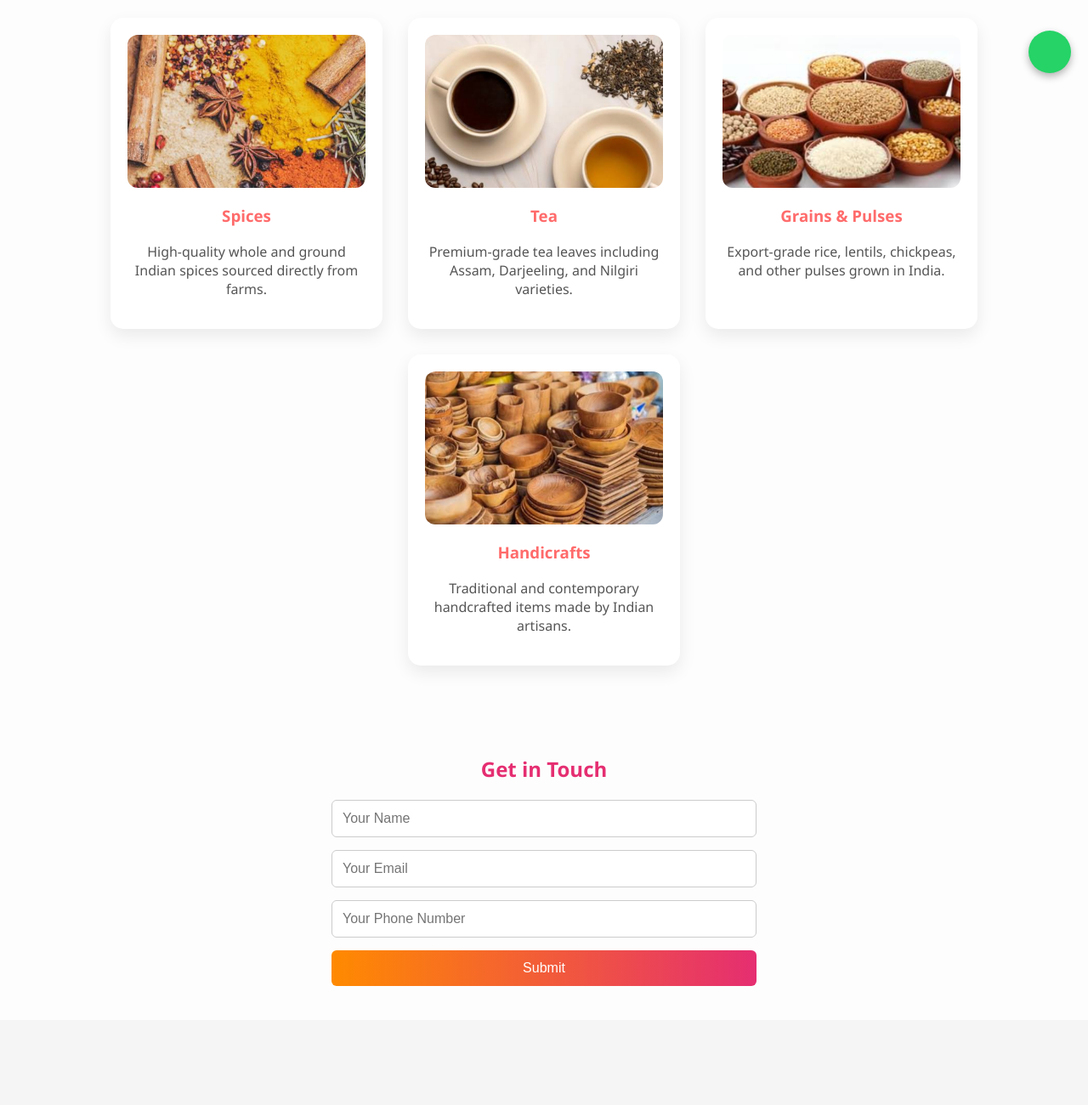
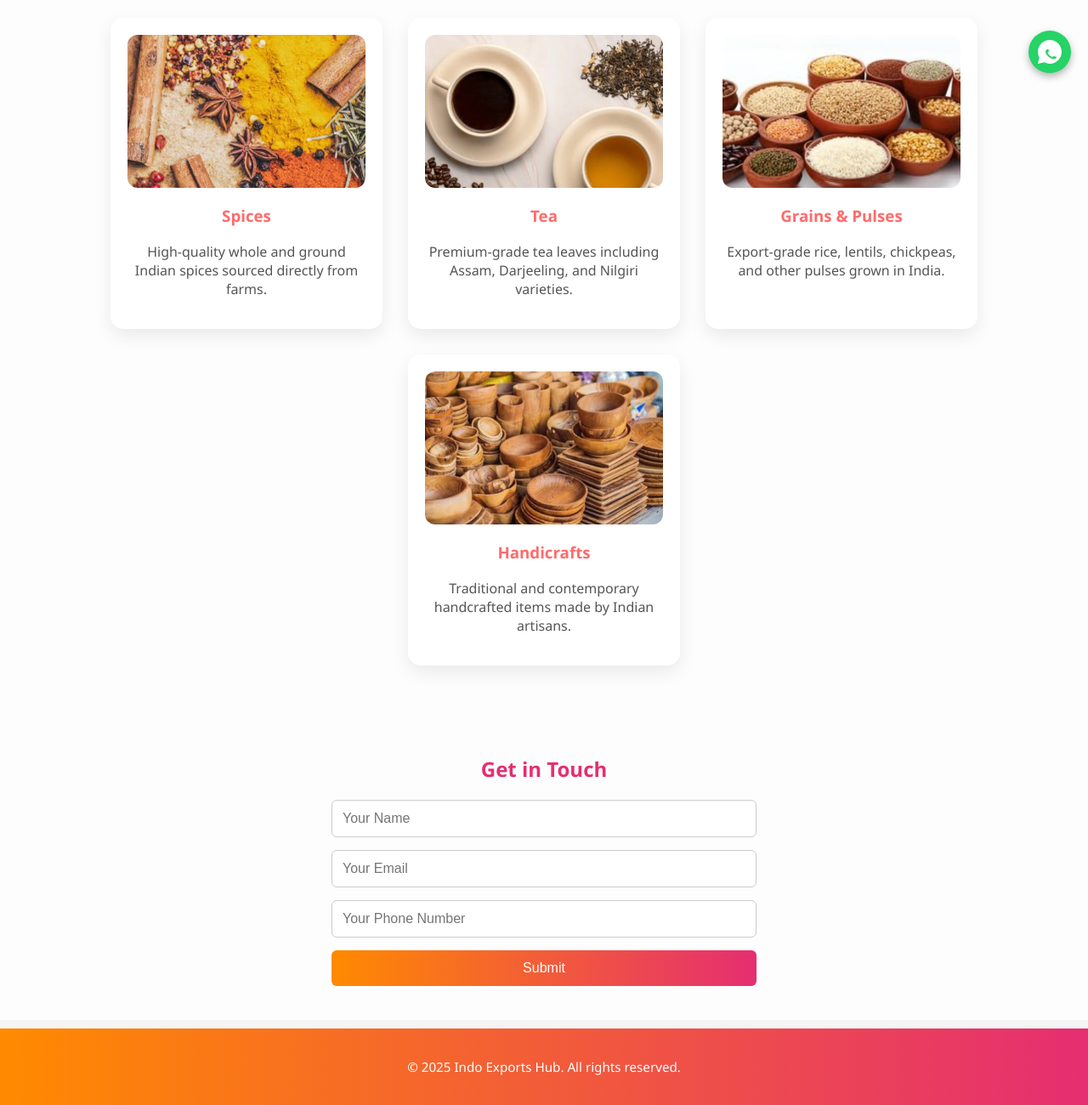
Before and after one commit to uditya2201/indoexportshub.github.io, a plain HTML site: page index.html in a window 1280 px wide. Shown: the part 694-1994 px from the top of the page at 85% size. Before the commit the page ends 1894 px from the top, so only its background shows below. Drawn offline with Linux system fonts and the light colour scheme.

Commit message:
Update index.html

```diff
--- a/index.html
+++ b/index.html
@@ -209,5 +209,26 @@
 
 <!-- WhatsApp Floating Icon -->
 <a href="https://wa.me/919090348584" target="_blank" class="whatsapp-button">
-  <svg xmlns="http://www.w3.org/2000/svg" viewBox="0 0 448 512">
-    <path fill="white" d="M380.9 97.1C339 55.2 284.3 32 224 32 100.3 32 0 132.3 0 256c0 45.2 12.5 87.4 34.2 124.3L0 480l101.6-33.6C138.6 499.5 181.9 512 224 512c123.7 0 224-100.3 224-224 0-60.3-23.2-115-67.1-154.9zm-154 295.7c-34.6 0-67-9.2-94.7-25.1l-6.8-4-60.3 19.9 20.3-58.7-4.4-7.1c-20.6-33.5-31.6-72.2-31.6-112.8 0-112.1 91.2-203.3 203.3-203.3 54.2 0 105.1 21.1 143.4 59.4 38.3 38.3 59.4 89.2 59.4 143.4.1 112.1-91 203.3-203.3 203.3zm101.2-138.8c-5.5-2.8-32.7-16.1-37.7-17.9-5-1.8-8.7-2.8-12.3 2.8-3.6 5.5-14 17.9-17.2 21.6-3.2 3.6-6.5 4.1-12 1.4-32.7-16.3-54-29.1-75.5-66.1-5.7-9.8 5.7-9.1 16.3-30.3 1.8-3.6.9-6.7-.5-9.5-1.4-2.8-12.3-29.7-16.9-40.7-4.4-10.7-8.9-9.2-12.3-9.4-3.2-.2-6.8-.2-10.5-.2s-9.5 1.4-14.5 6.8c-5 5.5-19.1 18.7-19.1 45.7s19.6 53.1 22.3 56.8c2.8 3.6 38.5 58.8 93.1 82.5 13 5.6 23.1 8.9 31 11.4 13 4.1 24.8 3.5 34.2 2.1 10.5-1.5 32.7-13.3 37.4-26.1 4.8-12.8 4.8-23.7 3.4-26.1-1.5
+  <svg xmlns="http://www.w3.org/2000/svg" viewBox="0 0 32 32">
+    <path fill="white" d="M16 0C7.164 0 0 7.164 0 16c0 2.826.735 5.467 2.01 7.805L0 32l8.486-2.01C11.533 31.265 14.174 32 16 32c8.836 0 16-7.164 16-16S24.836 0 16 0zm8.8 23.744c-.343.97-2.014 1.863-2.791 1.98-.747.115-1.637.161-3.208-.57-4.057-1.554-6.674-5.092-6.867-5.334-.193-.242-1.567-1.996-1.567-3.818 0-1.822 1.085-2.722 1.472-3.086.384-.361.85-.454 1.133-.454.287 0 .566.003.814.012.265.01.39.037.56.563.17.525.58 1.812.632 1.946.053.134.087.293-.17.465-.257.171-.474.343-.678.515-.207.172-.426.354-.61.593-.184.238-.394.563-.168 1.11.226.548 1.025 1.786 2.195 2.888 1.518 1.43 2.792 1.85 3.302 2.057.51.208.808.176.987.108.178-.067.564-.23.79-.464.226-.234.563-.453.81-.607.25-.154.416-.13.717.078.3.207 2.154 1.014 2.523 1.196.37.182.617.272.708.425.091.154.091.893-.252 1.862z"/>
+  </svg>
+</a>
+
+<!-- Footer -->
+<footer>
+  <p>&copy; 2025 Indo Exports Hub. All rights reserved.</p>
+</footer>
+
+<script>
+  // Shrink header on scroll
+  window.addEventListener('scroll', function() {
+    if (window.scrollY > 50) {
+      document.body.classList.add('shrink');
+    } else {
+      document.body.classList.remove('shrink');
+    }
+  });
+</script>
+
+</body>
+</html>
```
